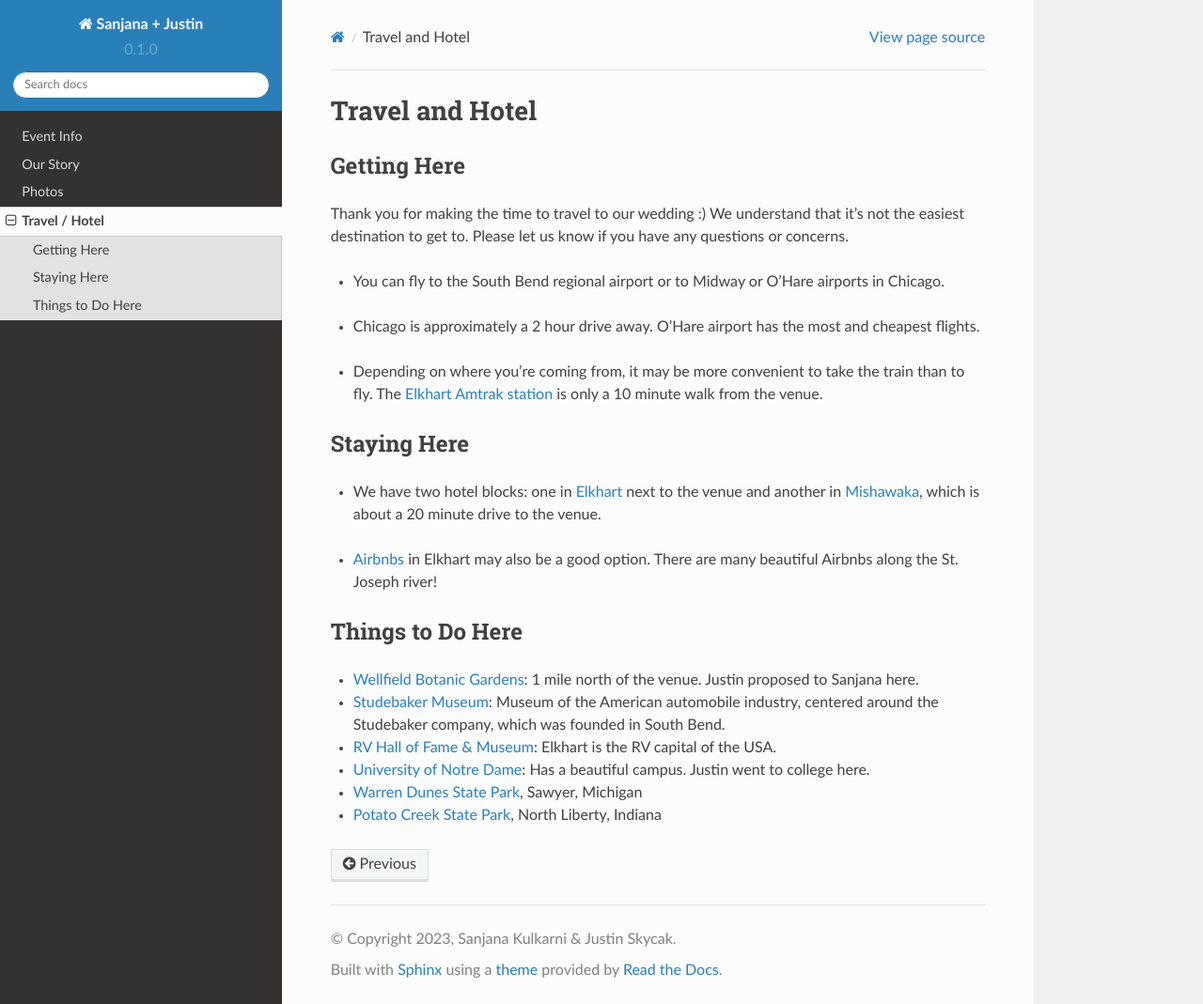
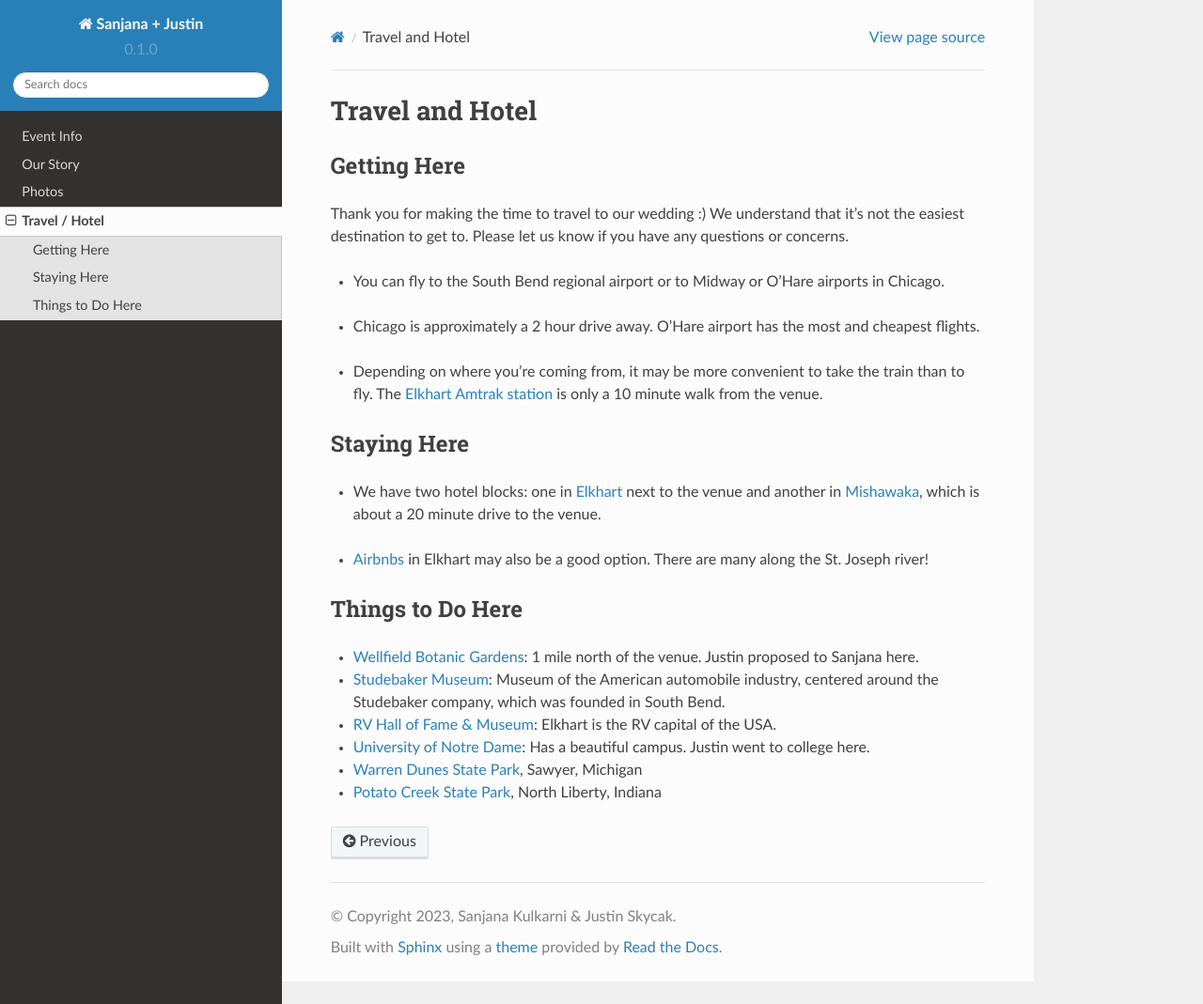
Before and after one commit to jpskycak/wedding, a Sphinx documentation site: the page built from docs/source/hotel.rst, in a window 1280 px wide and 1069 px high. Shown: the whole window at 94% size. Built offline with Sphinx 7.4.7 and the Read the Docs theme 2.0.0, drawn with Linux system fonts in a browser that asks for light colours.

Commit message:
Update hotel.rst

```diff
--- a/docs/source/hotel.rst
+++ b/docs/source/hotel.rst
@@ -21,7 +21,7 @@ Staying Here
 * We have two hotel blocks: one in `Elkhart <https://bit.ly/elkhart-hotel>`_ next to the venue and another in `Mishawaka <https://bit.ly/mishawaka-hotel>`_, which is about a 20 minute drive to the venue.
 \
 
-* `Airbnbs <https://www.airbnb.com/s/Elkhart--Indiana--United-States/homes?tab_id=home_tab&refinement_paths%5B%5D=%2Fhomes&flexible_trip_lengths%5B%5D=one_week&monthly_start_date=2024-05-01&monthly_length=3&monthly_end_date=2024-08-01&price_filter_input_type=0&channel=EXPLORE&query=Elkhart%2C%20IN&place_id=ChIJE67jW8PCFogRy4iDAtnv7Xo&date_picker_type=calendar&checkin=2024-10-04&checkout=2024-10-06&adults=2&source=structured_search_input_header&search_type=user_map_move&search_mode=regular_search&price_filter_num_nights=2&ne_lat=41.71097255705831&ne_lng=-85.95591620668222&sw_lat=41.652412088038595&sw_lng=-86.01970598951141&zoom=13.219956233363156&zoom_level=13.219956233363156&search_by_map=true>`_ in Elkhart may also be a good option. There are many beautiful Airbnbs along the St. Joseph river!
+* `Airbnbs <https://www.airbnb.com/s/Elkhart--Indiana--United-States/homes?tab_id=home_tab&refinement_paths%5B%5D=%2Fhomes&flexible_trip_lengths%5B%5D=one_week&monthly_start_date=2024-05-01&monthly_length=3&monthly_end_date=2024-08-01&price_filter_input_type=0&channel=EXPLORE&query=Elkhart%2C%20IN&place_id=ChIJE67jW8PCFogRy4iDAtnv7Xo&date_picker_type=calendar&checkin=2024-10-04&checkout=2024-10-06&adults=2&source=structured_search_input_header&search_type=user_map_move&search_mode=regular_search&price_filter_num_nights=2&ne_lat=41.71097255705831&ne_lng=-85.95591620668222&sw_lat=41.652412088038595&sw_lng=-86.01970598951141&zoom=13.219956233363156&zoom_level=13.219956233363156&search_by_map=true>`_ in Elkhart may also be a good option. There are many along the St. Joseph river!
 
 Things to Do Here
 **********
```
